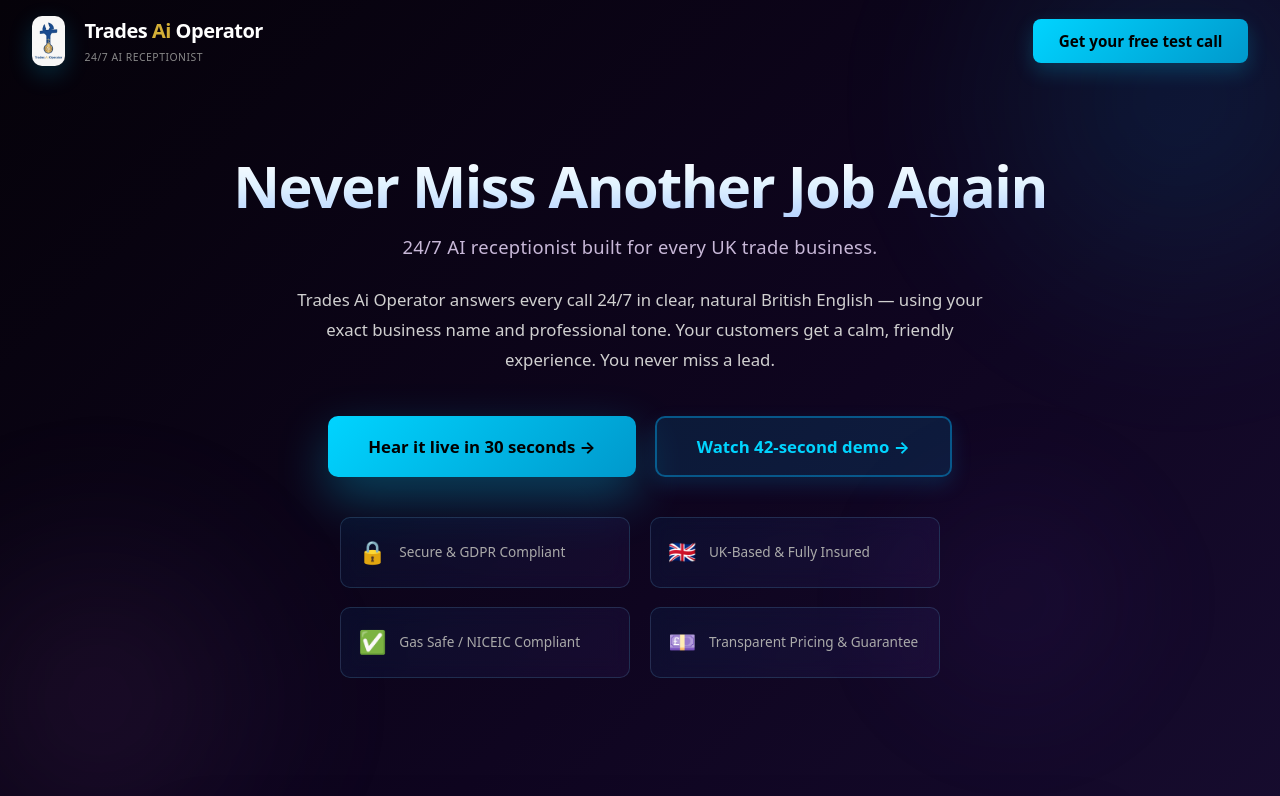
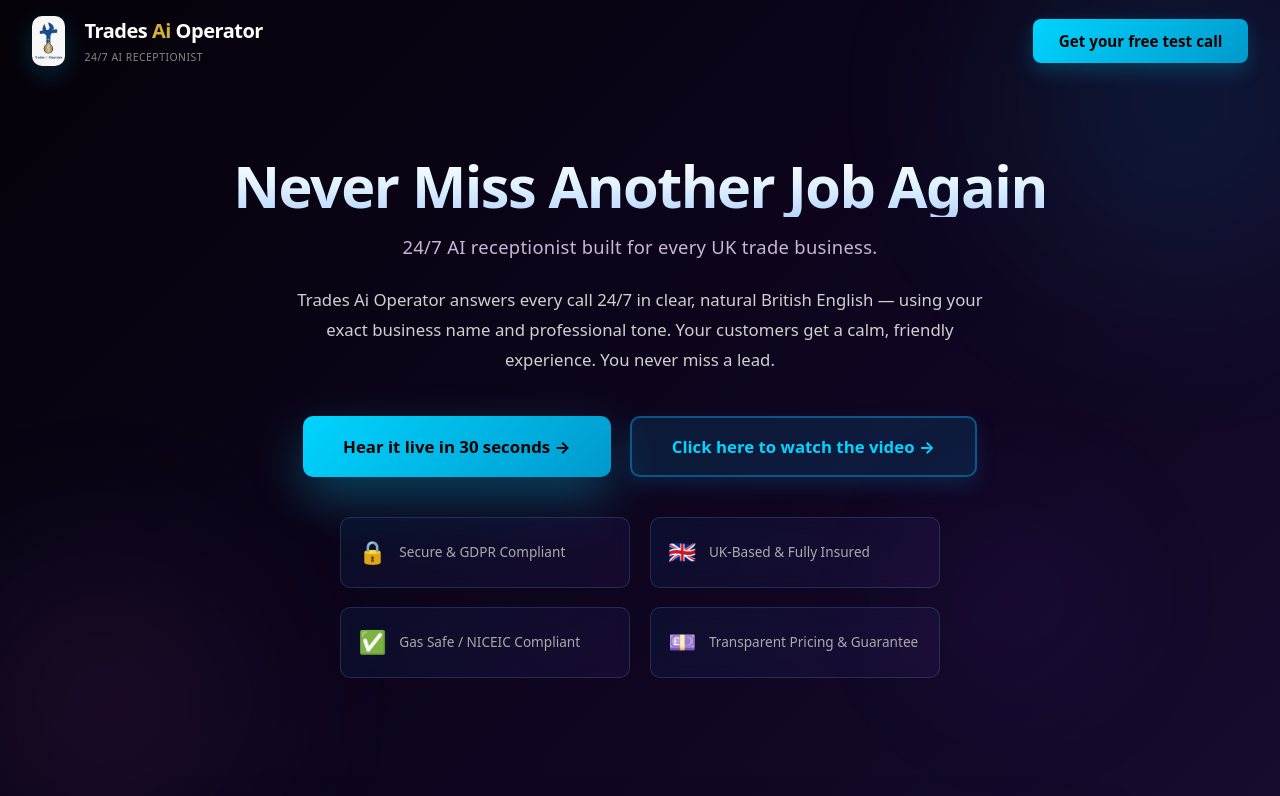
Before and after one commit to razzamond10/tradesai-operator-, a Next.js app: page / in a window 1280 px wide. Shown: the top 796 px of the page. Built offline with nearby package versions, Linux system fonts and the light colour scheme.

Commit message:
Update: Button text from 'Watch 42-second demo' to 'Click here to watch the video'

```diff
--- a/app/page.tsx
+++ b/app/page.tsx
@@ -78,7 +78,7 @@
 
         <div style={{ display: 'flex', gap: '1.2rem', justifyContent: 'center', marginBottom: '2.5rem', flexWrap: 'wrap' }}>
           <button onClick={() => document.getElementById('demo-section').scrollIntoView({ behavior: 'smooth' })} style={{ padding: '1rem 2.5rem', background: 'linear-gradient(135deg, #00d4ff 0%, #0099cc 100%)', color: '#000', border: 'none', borderRadius: '10px', fontWeight: '700', fontSize: '1.05rem', cursor: 'pointer', boxShadow: '0 20px 50px rgba(0,212,255,0.3)', transition: 'all 0.3s ease' }} onMouseEnter={(e) => { (e.target as HTMLElement).style.transform = 'translateY(-3px)'; (e.target as HTMLElement).style.boxShadow = '0 30px 60px rgba(0,212,255,0.45)'; }} onMouseLeave={(e) => { (e.target as HTMLElement).style.transform = 'translateY(0)'; (e.target as HTMLElement).style.boxShadow = '0 20px 50px rgba(0,212,255,0.3)'; }}>Hear it live in 30 seconds →</button>
-          <button onClick={() => setShowVideo(true)} style={{ padding: '1rem 2.5rem', background: 'rgba(0,180,255,0.12)', color: '#00d4ff', border: '2px solid rgba(0,180,255,0.4)', borderRadius: '10px', fontWeight: '700', fontSize: '1.05rem', cursor: 'pointer', boxShadow: '0 8px 20px rgba(0,180,255,0.15)', transition: 'all 0.3s ease' }} onMouseEnter={(e) => { (e.target as HTMLElement).style.background = 'rgba(0,180,255,0.18)'; (e.target as HTMLElement).style.boxShadow = '0 12px 30px rgba(0,180,255,0.25)'; }} onMouseLeave={(e) => { (e.target as HTMLElement).style.background = 'rgba(0,180,255,0.12)'; (e.target as HTMLElement).style.boxShadow = '0 8px 20px rgba(0,180,255,0.15)'; }}>Watch 42-second demo →</button>
+          <button onClick={() => setShowVideo(true)} style={{ padding: '1rem 2.5rem', background: 'rgba(0,180,255,0.12)', color: '#00d4ff', border: '2px solid rgba(0,180,255,0.4)', borderRadius: '10px', fontWeight: '700', fontSize: '1.05rem', cursor: 'pointer', boxShadow: '0 8px 20px rgba(0,180,255,0.15)', transition: 'all 0.3s ease' }} onMouseEnter={(e) => { (e.target as HTMLElement).style.background = 'rgba(0,180,255,0.18)'; (e.target as HTMLElement).style.boxShadow = '0 12px 30px rgba(0,180,255,0.25)'; }} onMouseLeave={(e) => { (e.target as HTMLElement).style.background = 'rgba(0,180,255,0.12)'; (e.target as HTMLElement).style.boxShadow = '0 8px 20px rgba(0,180,255,0.15)'; }}>Click here to watch the video →</button>
         </div>
 
         <div style={{ display: 'grid', gridTemplateColumns: 'repeat(2, 1fr)', gap: '1.2rem', maxWidth: '600px', margin: '0 auto', fontSize: '0.85rem', color: '#aaa', marginTop: '2.5rem' }}>
```
